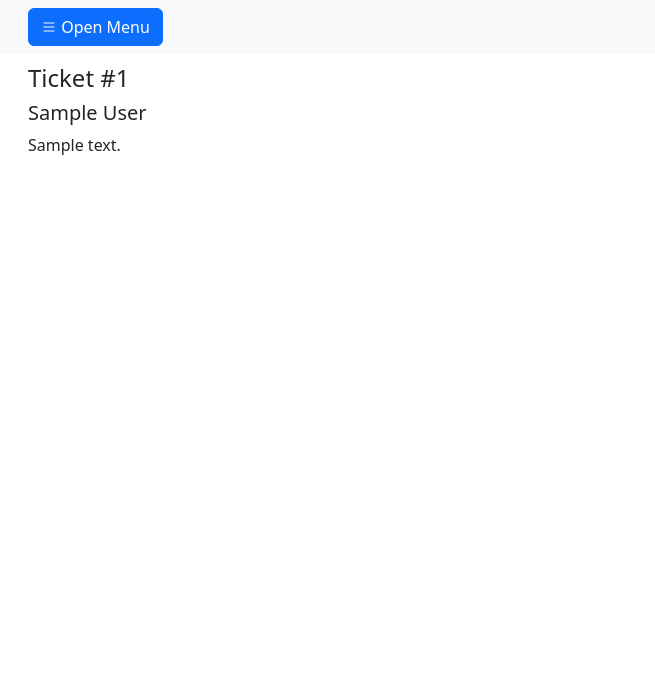
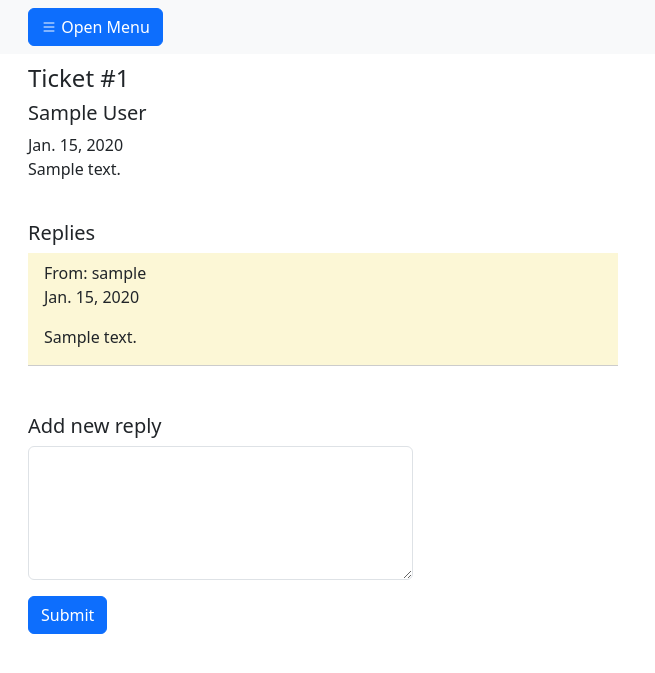
Before and after one commit to skymaya/django-expense-tracker, a Django app: page /members/ticket/1 in a window 1280 px wide. Shown: the top 673 px of the page, without its empty margins (0-655 px from the left). Run offline with Django 4.2, Linux system fonts and the light colour scheme; a user stored in the database is signed in; tables that the repository leaves empty hold one stand-in row (values such as "Sample post"); some libraries are stand-ins or nearby versions.

Commit message:
more work on support tickets, almost done

```diff
--- a/members/forms.py
+++ b/members/forms.py
@@ -5,11 +5,21 @@ from .models import (
     User,
     Expense,
     ExpenseCategory,
-    SupportTicket
+    SupportTicket,
+    SupportTicketReply
 )
 
 
+class TicketReplyForm(forms.ModelForm):
+    body = forms.CharField(widget=forms.Textarea())
+
+    class Meta:
+        model = SupportTicketReply
+        fields = ['body']
+
+
 class TicketForm(forms.ModelForm):
+    body = forms.CharField(widget=forms.Textarea())
 
     class Meta:
         model = SupportTicket
--- a/members/models.py
+++ b/members/models.py
@@ -35,11 +35,18 @@ class Expense(models.Model):
 
 
 class SupportTicket(models.Model):
+    STATUS_CHOICES = (
+        ("Open", "Open"),
+        ("Staff Replied", "Staff Replied"),
+        ("User Replied", "User Replied"),
+        ("Closed", "Closed"),
+    )
+
     user = models.ForeignKey(User, on_delete=models.CASCADE)
     date = models.DateField(auto_now=True)
     subject = models.CharField(max_length=255)
     body = models.TextField()
-    status = models.CharField(max_length=255)
+    status = models.CharField(max_length=255, choices=STATUS_CHOICES, default="Open")
 
     class Meta:
         ordering = ['date']
@@ -50,7 +57,7 @@ class SupportTicket(models.Model):
 
 class SupportTicketReply(models.Model):
     user = models.ForeignKey(User, on_delete=models.CASCADE)
-    ticket = models.ForeignKey(SupportTicket, on_delete=models.CASCADE, related_name='replies'),
+    ticket = models.ForeignKey(SupportTicket, on_delete=models.CASCADE, related_name='replies')
     date = models.DateField(auto_now=True)
     body = models.TextField()
 
--- a/members/templates/members/ticket.html
+++ b/members/templates/members/ticket.html
@@ -1,16 +1,49 @@
 {% extends 'members_base.html' %}
 {% load static %}
-{% block title %}Ticket #{{ticket.pk}}{% endblock %}
+{% block title %}Ticket #{{object.pk}}{% endblock %}
 
 {% block content %}
 <div class="row">
-    <div class="col-md-4">
-        <h4>Ticket #{{ticket.pk}}</h4>
-        <h5>{{ticket.subject}}</h5>
-        <p>{{ticket.body}}</p>
+    <div class="col-md-6">
+        <h4>Ticket #{{object.pk}}</h4>
+        <h5>{{object.subject}}</h5>
+        <p>{{object.date}}<br>{{object.body}}</p>
     </div>
 </div>
 
-{{ticket.replies}}
+<div class="row mt-4">
+    <div class="col-md-6">
+        <h5>Replies</h5>
+        {% if object.replies %}
+        {% for reply in object.replies.all %}
+            <div class="ps-3 pt-2 mt-2 {% if reply.user.is_staff %}staff-ticket-reply{% else %}user-ticket-reply{% endif %}">
+                <p>From: {{reply.user}}<br>{{reply.date}}</p>
+                <p>{{reply.body}}</p>
+            </div>
+        {% endfor %}
+        {% else %}
+        <p>No replies.</p>
+        {% endif %}
+    </div>
+</div>
+
+<div class="row mt-5 mb-5">
+    <div class="col-md-4">
+        <h5>Add new reply</h5>
+        <form method="post">
+            {% csrf_token %}
+            {% for field in ticket_reply_form %}
+            <div class="mb-3">
+                {% if field.widget_type == 'textarea' %}
+                <textarea name="{{ field.name }}" class="form-control" id="{{ field.id_for_label }}" rows="5"></textarea>
+                {% else %}
+                <input name="{{ field.name }}" type="{{field.widget_type}}" class="form-control" id="{{ field.id_for_label }}">
+                {% endif %}
+            </div>
+            {% endfor %}
+            <button type="submit" class="btn btn-primary">Submit</button>
+        </form>
+    </div>
+</div>
 
 {% endblock %}
--- a/members/views.py
+++ b/members/views.py
@@ -14,16 +14,17 @@ from django.views import generic, View
 from django.shortcuts import get_object_or_404, render, redirect
 from django.db.models import Sum
 from django.core.exceptions import ObjectDoesNotExist
+from django.views.generic.detail import DetailView
 from .forms import (
     SignUpForm,
     ExpenseForm,
-    TicketForm
+    TicketForm,
+    TicketReplyForm
 )
 from .models import (
     Expense,
     ExpenseCategory,
-    SupportTicket,
-    SupportTicketReply
+    SupportTicket
 )
 
 
@@ -38,6 +39,11 @@ user_login_failed.connect(login_failed_message)
 
 
 class LoggedInView(LoginRequiredMixin, TemplateView):
+    login_url = reverse_lazy('login')
+    template_name = None
+
+
+class LoggedInDetailView(LoginRequiredMixin, DetailView):
     login_url = reverse_lazy('login')
     template_name = None
 
@@ -88,34 +94,36 @@ class SupportView(LoggedInView):
         return render(request, self.template_name, data)
 
 
-class TicketView(LoggedInView):
+class TicketView(LoggedInDetailView):
     template_name = "members/ticket.html"
-    ticket_model = SupportTicket
+    model = SupportTicket
+    form_class = TicketReplyForm
 
-    def post(self, request, *args, **kwargs):
-        # form = self.form_class(request.POST)
-        # if form.is_valid():
-        #     obj = form.save(commit=False)
-        #     obj.user = request.user
-        #     obj.status = 'Open'
-        #     obj.save()
-        #     messages.success(request, 'Support ticket created')
-        # else:
-        #     messages.error(request, f'Support ticket create failed{form.errors}')
+    def post(self, request, pk, *args, **kwargs):
+        form = self.form_class(request.POST)
+        if form.is_valid():
+            main_ticket = SupportTicket.objects.get(pk=pk)
+            obj = form.save(commit=False)
+            obj.user = request.user
+            obj.ticket = main_ticket
+            obj.save()
+            main_ticket.status = 'User Replied'
+            main_ticket.save()
+            messages.success(request, 'Reply added')
+        else:
+            messages.error(request, f'Reply add failed{form.errors}')
 
         return HttpResponseRedirect(self.request.path_info)
 
-    def get(self, request, *args, **kwargs):
-        ticket = get_object_or_404(
-            self.ticket_model,
+    def get_context_data(self, **kwargs):
+        get_object_or_404(
+            self.model,
             pk=self.kwargs['pk'],
-            user=request.user
+            user=self.request.user
         )
-        data = {
-            'blah': 'blah',
-            'ticket': ticket
-        }
-        return render(request, self.template_name, data)
+        context = super().get_context_data(**kwargs)
+        context["ticket_reply_form"] = self.form_class()
+        return context
 
 
 class DashboardView(LoggedInView):
--- a/static/css/main_members.css
+++ b/static/css/main_members.css
@@ -0,0 +1,8 @@
+.staff-ticket-reply {
+    border-bottom: 1px solid #cccccc;
+    background-color: #fcf7d6;
+}
+
+.user-ticket-reply {
+    border-bottom: 1px solid #cccccc;
+}
```
Also changed, not shown: members/admin.py (+10 -2 lines), members/templates/members/support.html (+7 -2 lines), members/migrations/0012_alter_supportticketreply_ticket.py (added), members/migrations/0013_alter_supportticket_status.py (added).
